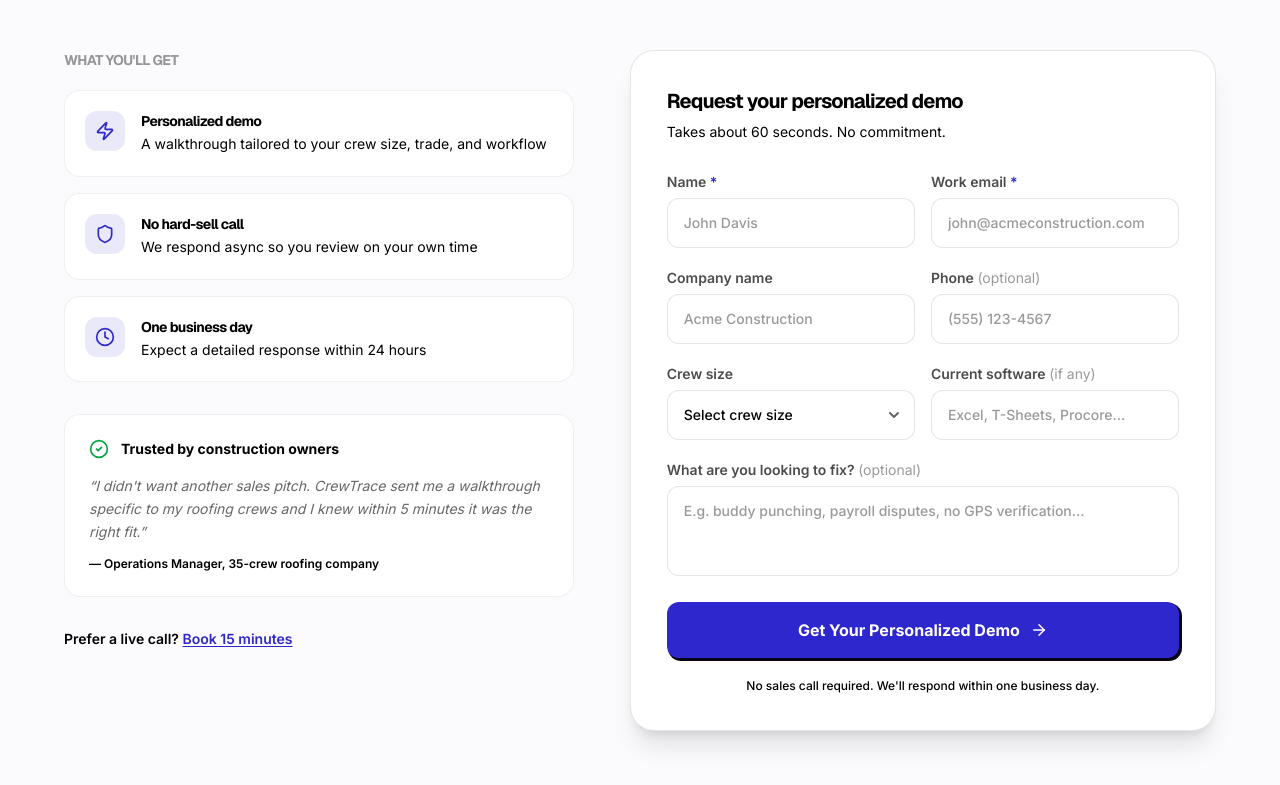
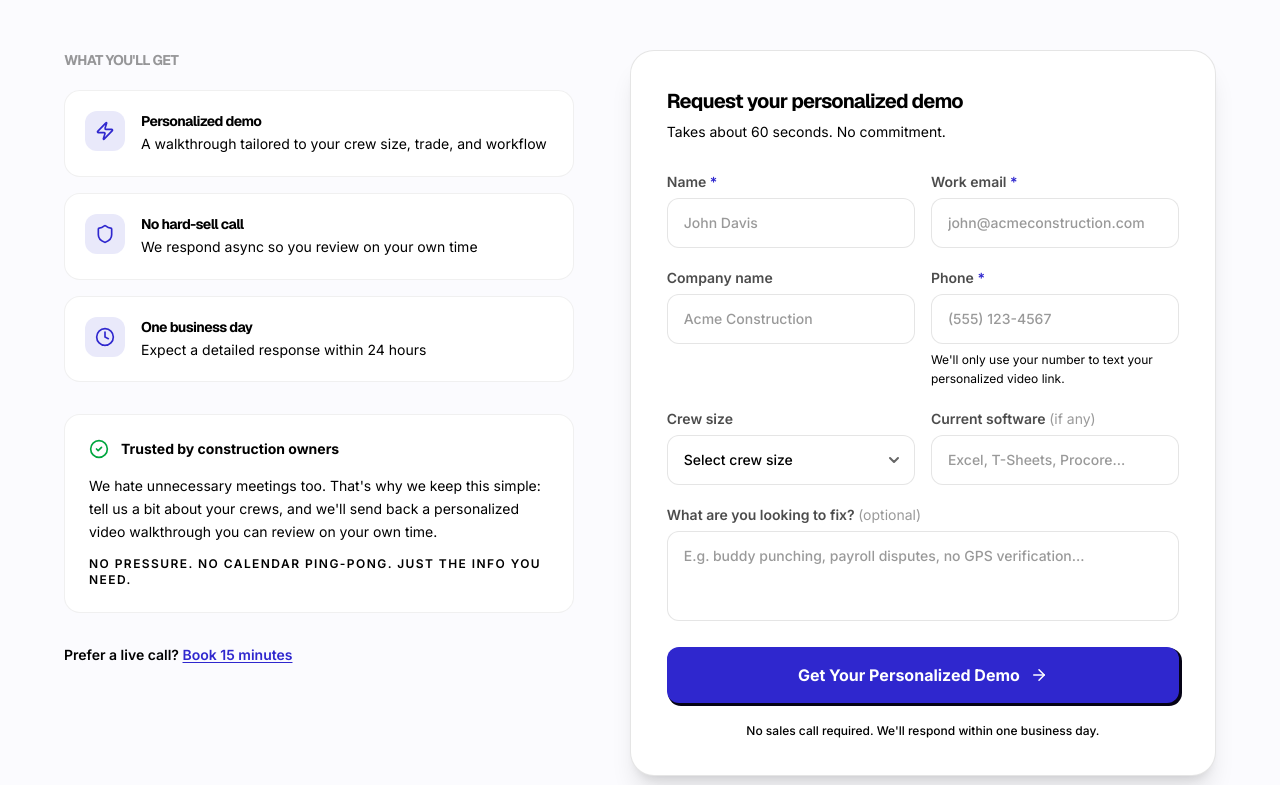
Before and after one commit to cartermitchell13/crewtrace-landing, a Next.js app: page /contact in a window 1280 px wide. Shown: the part 417-1202 px from the top of the page. Built offline with nearby package versions, Linux system fonts and the light colour scheme.

Commit message:
updated contact form

```diff
--- a/app/contact/page.tsx
+++ b/app/contact/page.tsx
@@ -92,14 +92,15 @@ export default function ContactPage() {
                                         Trusted by construction owners
                                     </span>
                                 </div>
-                                <blockquote className="text-sm italic leading-relaxed text-foreground/60">
-                                    &ldquo;I didn&apos;t want another sales pitch.
-                                    CrewTrace sent me a walkthrough specific to my
-                                    roofing crews and I knew within 5 minutes it was
-                                    the right fit.&rdquo;
-                                </blockquote>
-                                <p className="mt-3 text-xs font-semibold text-foreground/40">
-                                    — Operations Manager, 35-crew roofing company
+                                <p className="text-sm leading-relaxed text-foreground/60">
+                                    We hate unnecessary meetings too. That&apos;s why
+                                    we keep this simple: tell us a bit about your
+                                    crews, and we&apos;ll send back a personalized video
+                                    walkthrough you can review on your own time.
+                                </p>
+                                <p className="mt-3 text-xs font-semibold uppercase tracking-[0.12em] text-foreground/40">
+                                    No pressure. No calendar ping-pong. Just the info
+                                    you need.
                                 </p>
                             </div>
 
--- a/components/DemoRequestForm.tsx
+++ b/components/DemoRequestForm.tsx
@@ -204,19 +204,20 @@ export default function DemoRequestForm({ onSuccess }: DemoRequestFormProps) {
                 </div>
                 <div>
                     <label htmlFor="dr-phone" className={labelBase}>
-                        Phone{" "}
-                        <span className="text-foreground/40 font-normal">
-                            (optional)
-                        </span>
+                        Phone <span className="text-primary">*</span>
                     </label>
                     <input
                         id="dr-phone"
                         name="phone"
                         type="tel"
+                        required
                         autoComplete="tel"
                         placeholder="(555) 123-4567"
                         className={inputBase}
                     />
+                    <p className="mt-1.5 text-xs font-normal leading-relaxed text-foreground/40">
+                        We&apos;ll only use your number to text your personalized video link.
+                    </p>
                 </div>
             </div>
 
```
